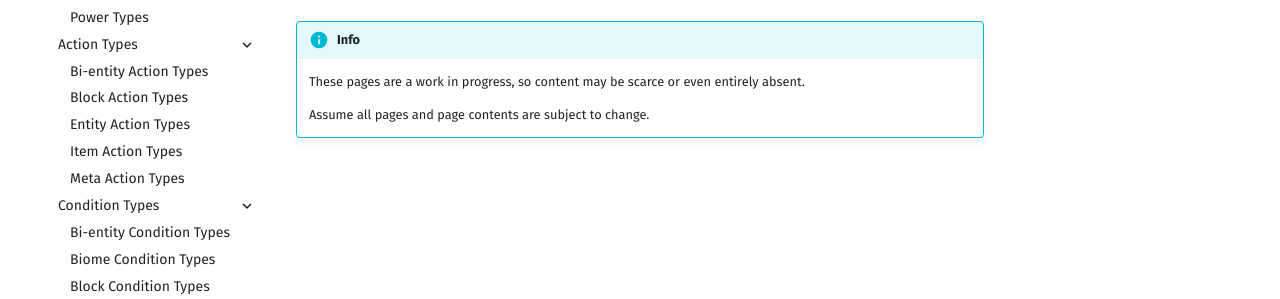
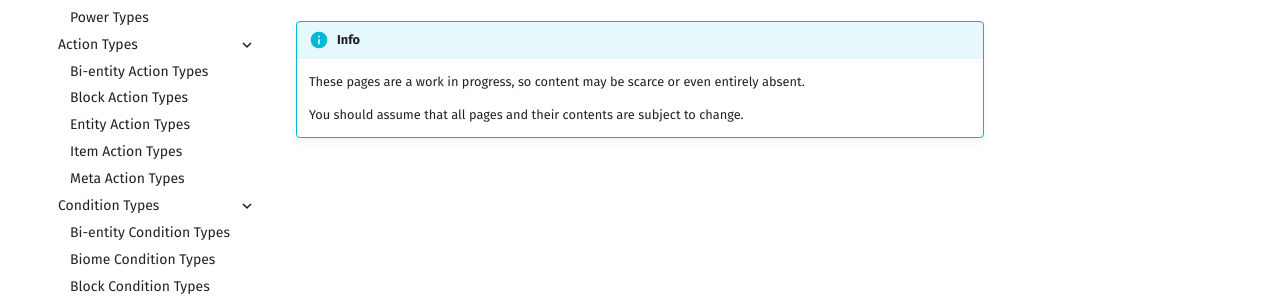
Before and after one commit to Jaxydog/AstralWiki, an MkDocs documentation site: the page built from docs/index.md, in a window 1280 px wide. Shown: the part 255-554 px from the top of the page. Built offline with MkDocs 1.6.1 and Material for MkDocs 9.7.7, drawn with Linux system fonts in a browser that asks for light colours; comment, search, counter and statistics services are not loaded.

Commit message:
Update notice

```diff
--- a/docs/index.md
+++ b/docs/index.md
@@ -5,4 +5,4 @@ This wiki will provide an overview of all content added by this mod, as well as
 !!! INFO
     These pages are a work in progress, so content may be scarce or even entirely absent.
 
-    Assume all pages and page contents are subject to change.
+    You should assume that all pages and their contents are subject to change.
```
